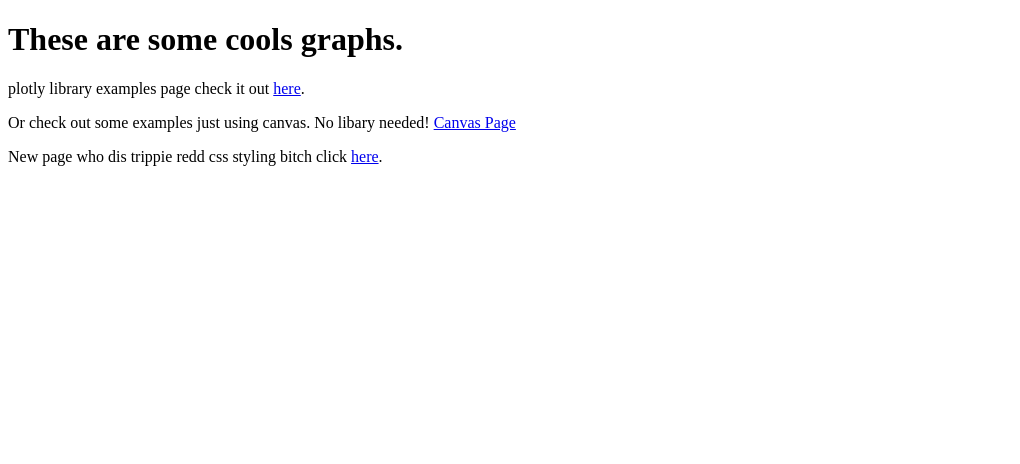
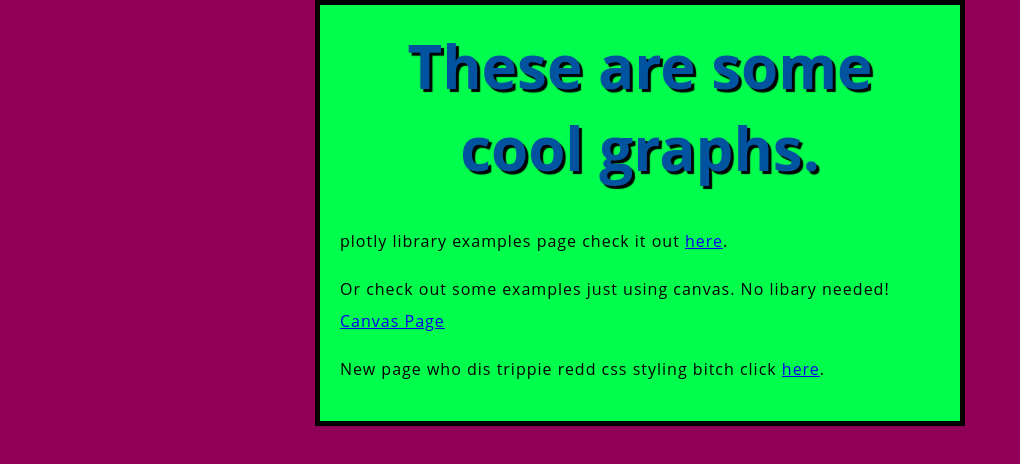
Before and after one commit to papapokerface/supreme-winner, a plain HTML site: page index.html in a window 1280 px wide. Shown: the whole page, without its empty margins (0-1020 px from the left). Drawn offline with Linux system fonts and the light colour scheme.

Commit message:
some updates to the stylesheet and in the canvas section

```diff
--- /dev/null
+++ b/canvas/style.css
@@ -0,0 +1,22 @@
+html {
+    background-color: #47cadb;
+  }
+
+  body {
+    width: 600px;
+    margin: 0 auto;
+    background-color: #9564b6;
+    padding: 0 20px 20px 20px;
+    border: 5px solid rgb(220, 84, 84);
+  }
+
+  h1 {
+    margin: 0;
+    padding: 20px 0;
+    color: #00539F;
+    text-shadow: 1px 3px 1px rgb(3, 91, 112);
+  }
+  h1{
+    font: 2rem 'AmstelvarAlpha', sans-serif;
+  font-style: oblique 23deg;
+  }
--- a/index.html
+++ b/index.html
@@ -1,7 +1,10 @@
 <!DOCTYPE html>
 <html lang="en">
+ <head>
+    <link href="style.css" rel="stylesheet" type="text/css">
+ </head>
 <body>
-<h1>These are some cools graphs.</h1>
+<h1>These are some cool graphs.</h1>
 
 <p>plotly library examples page check it out <a href="plotly/plotly_example.html">here</a>.</p>
 <p>Or check out some examples just using canvas. No libary needed! <a href="canvas/canvas_example.html">Canvas Page</a></p>
--- /dev/null
+++ b/style.css
@@ -0,0 +1,36 @@
+html {
+    font-size: 10px;
+    font-family: 'Open Sans', sans-serif;
+  }
+
+
+  h1 {
+    font-size: 60px;
+    text-align: center;
+  }
+
+  p, li {
+    font-size: 16px;
+    line-height: 2;
+    letter-spacing: 1px;
+  }
+
+
+  html {
+    background-color: #8f0056;
+  }
+
+  body {
+    width: 600px;
+    margin: 0 auto;
+    background-color: #00ff4c;
+    padding: 0 20px 20px 20px;
+    border: 5px solid black;
+  }
+
+  h1 {
+    margin: 0;
+    padding: 20px 0;
+    color: #00539F;
+    text-shadow: 3px 3px 1px black;
+  }
```
Also changed, not shown: animate1/animate1.html (+1 -1 lines), canvas/canvas_example.html (+4 -2 lines), 2 other files.
